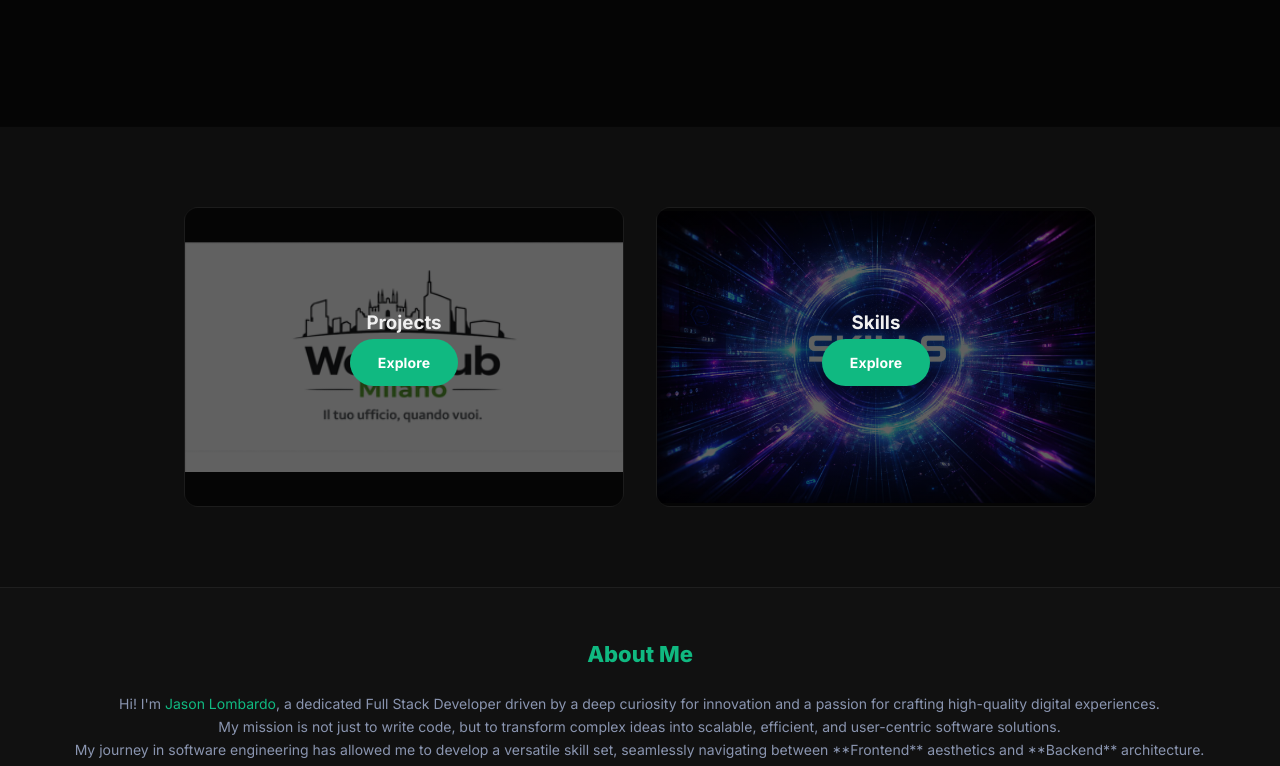
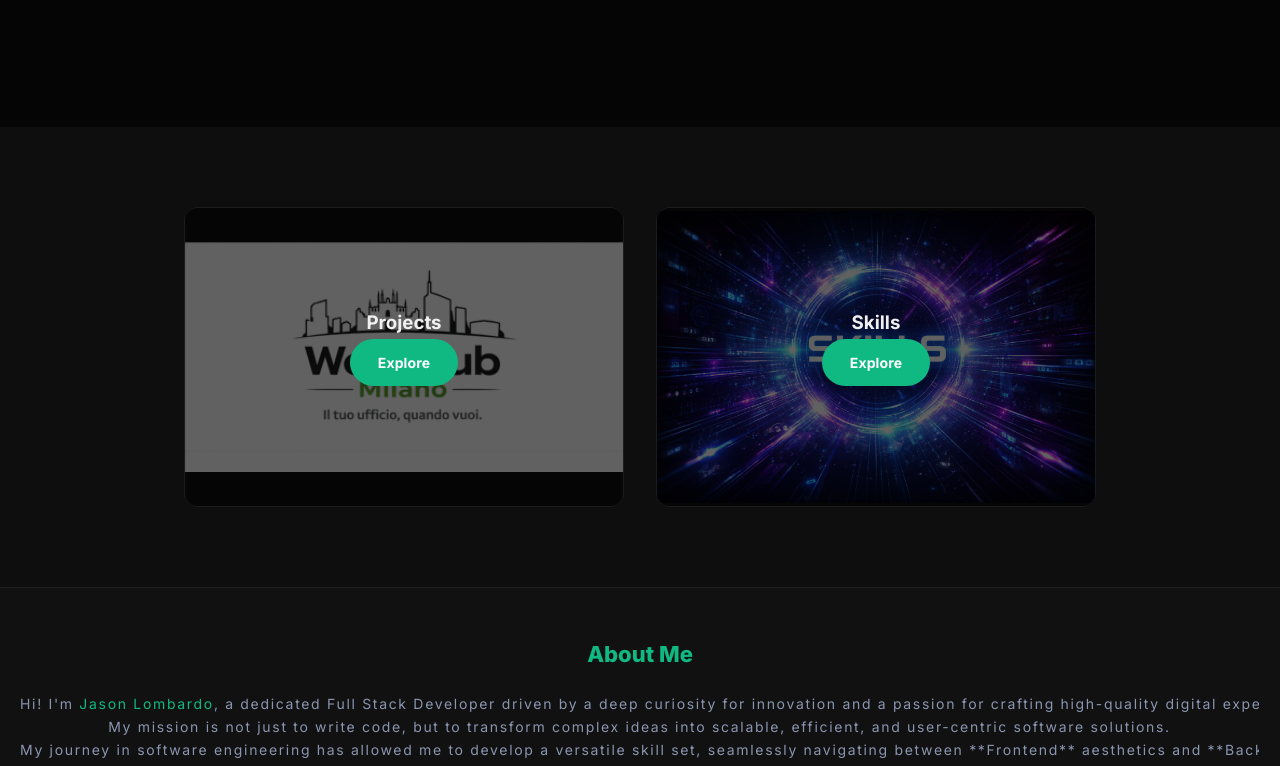
Before and after one commit to jasonino168/Portfolio-projects, a plain HTML site: page index.html in a window 1280 px wide. Shown: the part 311-1077 px from the top of the page. Drawn offline with Linux system fonts and the light colour scheme.

Commit message:
Update style.css

```diff
--- a/style.css
+++ b/style.css
@@ -428,30 +428,18 @@ footer span    { color: var(--accent); }
 }
 @keyframes fadeUp { to { opacity: 1; transform: translateY(0); } }
 
-
 .macchina-da-scrivere {
     overflow: hidden;
+    border-right: .12em solid var(--cursor-color);
     white-space: nowrap;
-    width: 0;
-    opacity: 0;
-    animation: scorriTesto 1s steps(30, end) forwards, fadeIn 0s forwards;
+    margin: 0 auto;
+    letter-spacing: .12em;
+    cursor: default;
+    pointer-events: none;
+    animation: scorriTesto 3.5s steps(30, end) forwards, cursore 1s step-end infinite;
 }
-
-/* ogni elemento aspetta che il precedente finisca */
-.macchina-da-scrivere:nth-child(1) { animation-delay: 0s,    0s; }
-.macchina-da-scrivere:nth-child(2) { animation-delay: 1.2s,  1.2s; }
-.macchina-da-scrivere:nth-child(3) { animation-delay: 2.4s,  2.4s; }
-.macchina-da-scrivere:nth-child(4) { animation-delay: 3.6s,  3.6s; }
-
-/* il cursore lampeggiante solo sull'ultimo */
-.macchina-da-scrivere:last-child {
-    border-right: .12em solid var(--cursor-color);
-    animation: scorriTesto 1s steps(30, end) forwards, fadeIn 0s forwards, cursore 1s step-end 3.6s infinite;
-}
-
 @keyframes scorriTesto { from { width: 0 } to { width: 100% } }
-@keyframes fadeIn      { to   { opacity: 1 } }
-@keyframes cursore     { from, to { border-color: transparent } 50% { border-color: var(--cursor-color); } }
+@keyframes cursore { from, to { border-color: transparent } 50% { border-color: var(--cursor-color); } }
 
 .no_link         { text-decoration: none; color: inherit; }
 .no_link:visited { color: inherit; }
```
